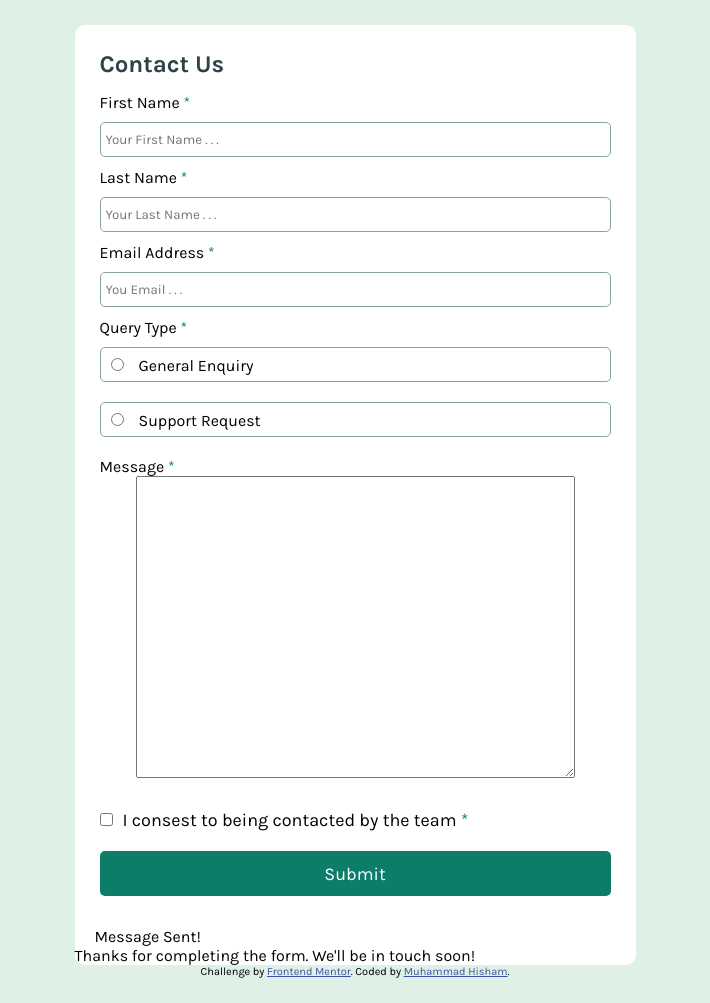
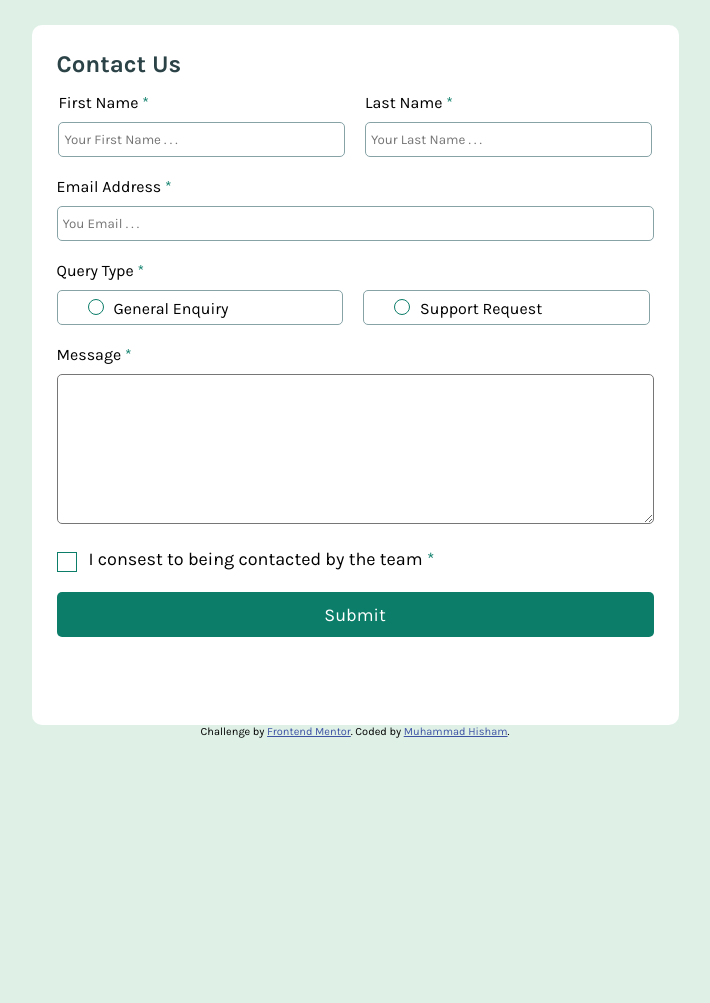
Before and after one commit to mohamedhesham221/contact-form-main2024, a plain HTML site: page index.html in a window 1280 px wide. Shown: the whole page, without its empty margins (285-995 px from the left). After the commit the page ends 800 px from the top, so only its background shows below. Drawn offline with Linux system fonts and the light colour scheme; a script that the page names is missing.

Commit message:
update stylesheet

```diff
--- a/style.css
+++ b/style.css
@@ -6,8 +6,8 @@
 /*Colors*/
 :root {
   /*Primary*/
-  --green200Lighter: hsl(148, 38%, 91%);
-  --green600Medium: hsl(169, 82%, 27%);
+  --green200Lighter: #dff1e7;
+  --green600Medium: #0c7d69;
   --red: hsl(0, 66%, 54%);
 
   /*Neutral*/
@@ -49,7 +49,7 @@ h1 {
   margin-bottom: 15px;
 }
 
-fieldset{
+fieldset {
   display: flex;
   justify-content: center;
   flex-wrap: wrap;
@@ -59,8 +59,8 @@ fieldset{
 }
 
 fieldset:first-of-type label {
-  width: 100%;
-  height: 55px;
+  flex-basis: 100%;
+  height: fit-content;
 }
 
 fieldset:first-of-type input {
@@ -80,37 +80,110 @@ span {
 fieldset:nth-of-type(2) {
   justify-content: flex-start;
 }
+
 fieldset:nth-of-type(2) legend {
   margin: 10px 0;
   flex: none;
 }
+
 fieldset:nth-of-type(2) label {
   width: 100%;
   height: 35px;
+  display: flex;
+  justify-content: start;
   border: 1px solid var(--grey500Medium);
-  padding: 8px 0 0 10px;
+  padding: 8px 0 0 30px;
   border-radius: 5px;
 }
+
+fieldset:nth-of-type(2) label:hover {
+  border: 1.5px solid var(--green600Medium);
+}
+
 fieldset:nth-of-type(2) input {
-  vertical-align: baseline;
-  margin-right: 15px;
+  vertical-align: middle;
+  margin-right: 10px;
 }
-fieldset:last-of-type{
+
+fieldset:nth-of-type(2) input {
+  appearance: none;
+  -webkit-appearance: none;
+  -moz-appearance: none;
+}
+
+fieldset:nth-of-type(2) input {
+  content: "";
+  display: inline-block;
+  width: 16px;
+  height: 16px;
+  border-radius: 50%;
+  border: 1px solid var(--green600Medium);
+}
+
+fieldset:nth-of-type(2) input::after {
+  content: "";
+  display: none;
+  width: 10px;
+  height: 10px;
+  border-radius: 50%;
+  margin: 2px auto;
+  background-color: var(--green600Medium);
+}
+
+fieldset:nth-of-type(2) input:checked::after {
   display: block;
 }
-fieldset:last-of-type legend{
+
+fieldset:last-of-type,
+fieldset:nth-of-type(3) {
+  display: block;
+}
+
+fieldset:nth-of-type(3) legend {
   margin-bottom: 10px;
 }
-fieldset:last-of-type textarea {
+
+fieldset:nth-of-type(3) textarea {
   width: 100%;
   height: 150px;
   border-radius: 5px;
+  padding-left: 10px;
+  font-size: 18px;
 }
+
 fieldset:last-of-type label {
   font-size: 18px;
 }
 fieldset:last-of-type input {
-  margin:15px 10px  0 0;
+  appearance: none;
+}
+fieldset:last-of-type input {
+  content: "";
+  display: inline-block;
+  width: 20px;
+  height: 20px;
+  border: 1px solid var(--green600Medium);
+  margin-right: 12px;
+}
+fieldset:last-of-type input::after {
+  content: "✓";
+  display: block;
+  width: 100%;
+  height: 100%;
+  margin: 0 auto;
+  background-color: transparent;
+  text-align: center;
+  color: transparent;
+}
+fieldset:last-of-type input:checked::after {
+  background-color: var(--green600Medium);
+  color: var(--green200Lighter);
+}
+
+input[type="text"]:hover,
+input[type="email"]:hover,
+textarea:hover {
+  border: 1.5px solid var(--green600Medium);
 }
 
 input[type="submit"] {
@@ -124,6 +197,32 @@ input[type="submit"] {
   font-size: 18px;
 }
 
+.succeeded-component {
+  width: 300px;
+  height: 90px;
+  position: absolute;
+  left: 0;
+  right: 0;
+  top: -100px;
+  margin: auto;
+  background-color: var(--green600Medium);
+  color: var(--white);
+  border-radius: 5px;
+  padding: 10px 0 0 10px;
+  transition: all .3s ease-in-out;
+}
+.succeeded-component p:first-child {
+  font-size: 20px;
+  margin-bottom: 10px;
+}
+.succeeded-component p:first-child img {
+  vertical-align: text-top;
+  margin-right: 10px;
+}
+.succeeded-component p:nth-child(2) {
+  font-size: 15px;
+  opacity: .8;
+}
 .attribution {
   font-size: 11px;
   text-align: center;
@@ -132,3 +231,34 @@ input[type="submit"] {
 .attribution a {
   color: hsl(228, 45%, 44%);
 }
+
+.err-msg {
+  color: var(--red);
+  font-size: 15px;
+  flex: none;
+  margin-top: 5px;
+}
+.success {
+  top: 5px !important;
+}
+
+fieldset:nth-of-type(2) .err-msg {
+  margin-top: -16px;
+}
+
+
+@media only screen and (min-width:768px) {
+  fieldset:first-of-type label:not(label:last-child){
+    flex-basis: 48%;
+  }
+  fieldset:first-of-type label:last-child {
+    flex-basis: 100%;
+  }
+  fieldset:nth-of-type(2) label {
+    flex-basis: 48%;
+  }
+  .succeeded-component {
+    width: 400px;
+    padding: 15px 0 0 10px;
+  }
+}
```
